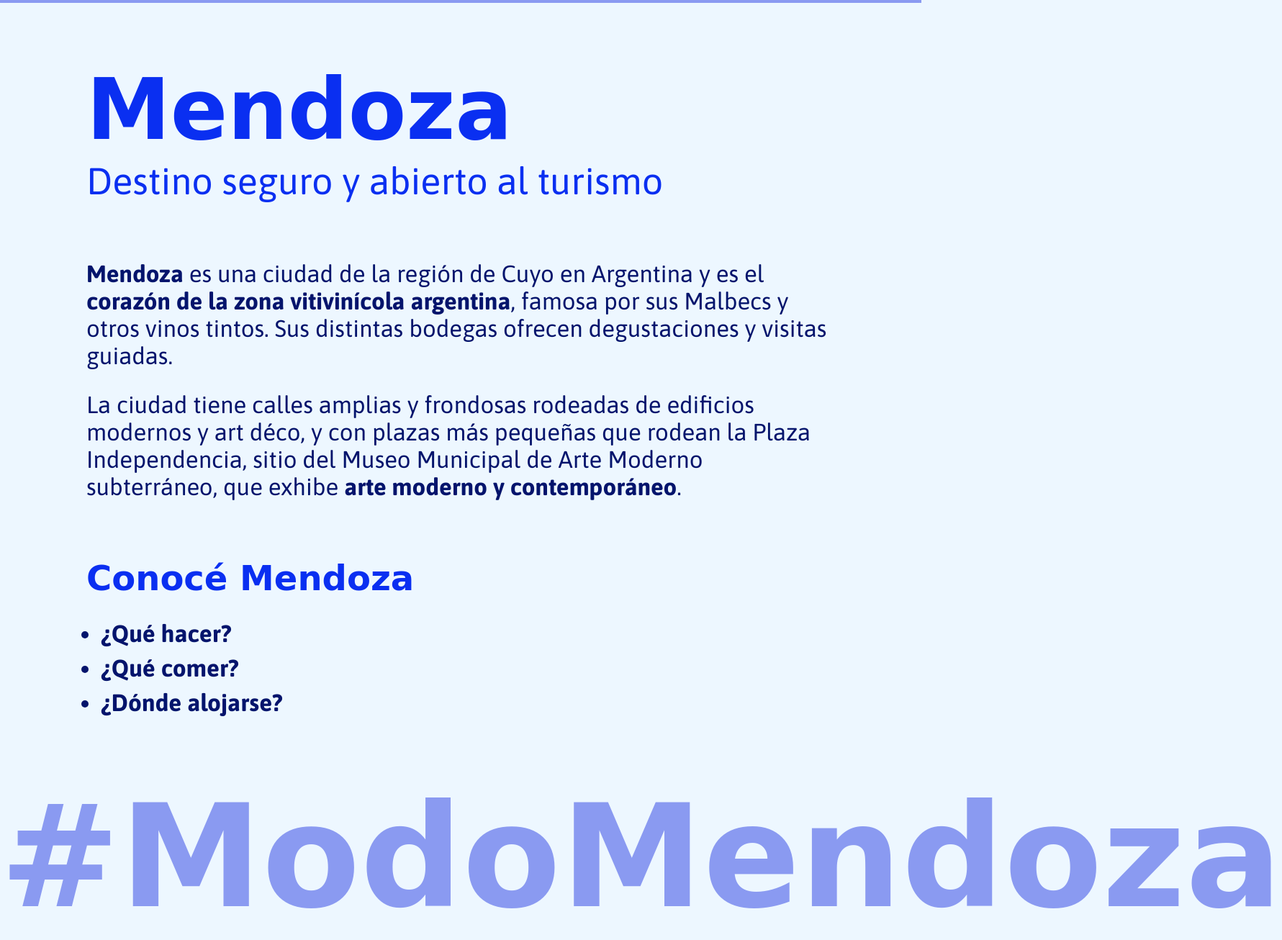
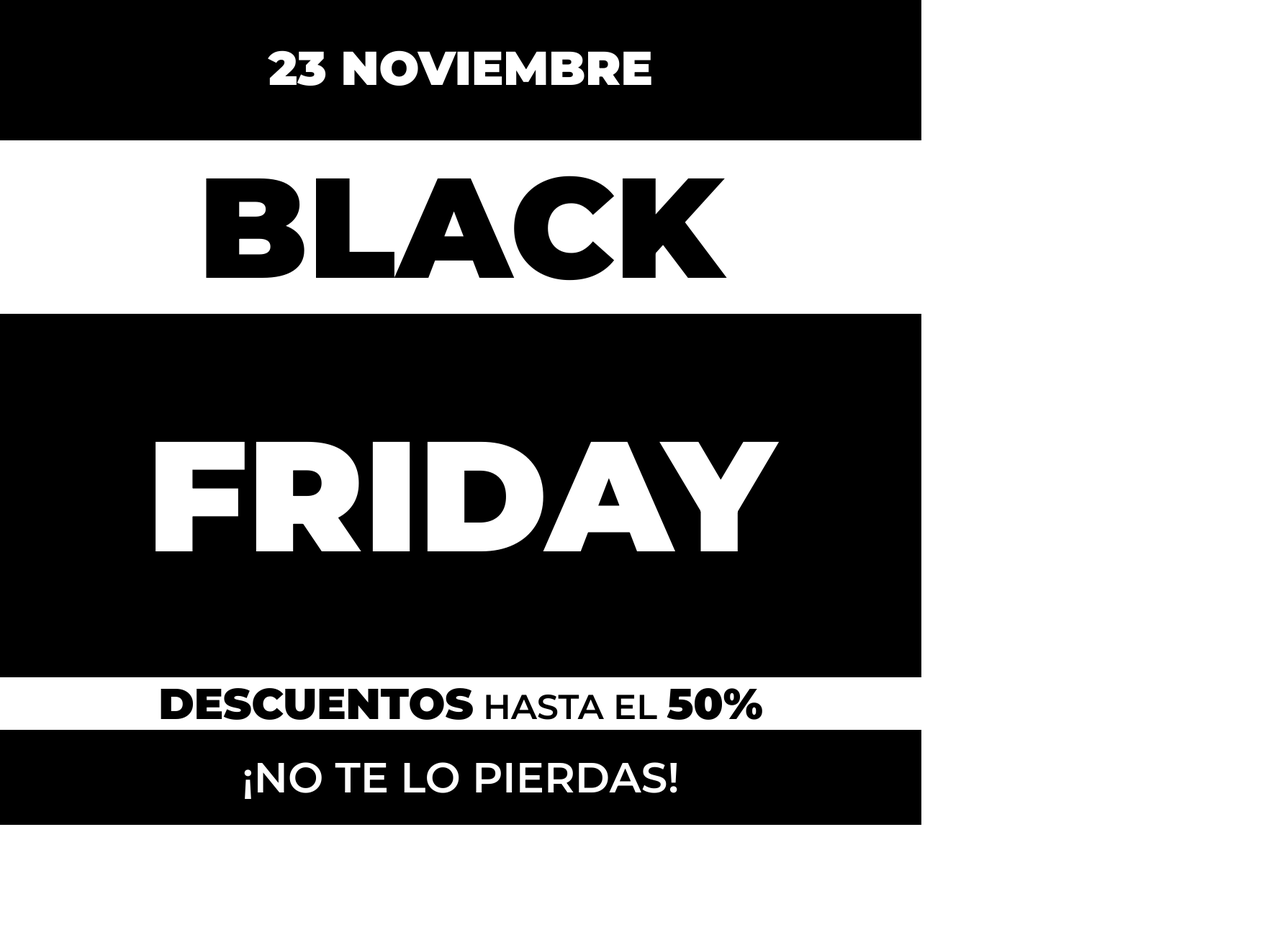
Before and after one commit to florluzduarte/desafios-bootcamp-java-2023, a plain HTML site: page index.html in a window 1280 px wide. Shown: the part 6-1312 px from the top of the page at 72% size, 1781 px wide, since content can reach past the window. After the commit the page ends 1152 px from the top, so only its background shows below. Drawn offline with Linux system fonts and the light colour scheme; a web font is replaced by a local one.

Commit message:
HTML - Desafio 1 - Ejercicio 2

```diff
--- a/index.html
+++ b/index.html
@@ -3,46 +3,26 @@
   <head>
     <meta charset="UTF-8" />
     <meta name="viewport" content="width=device-width, initial-scale=1.0" />
-    <title>Laboratorio 1</title>
+    <title>Laboratorio 2</title>
     <link rel="stylesheet" href="styles.css" />
     <link rel="preconnect" href="https://fonts.googleapis.com" />
     <link rel="preconnect" href="https://fonts.gstatic.com" crossorigin />
     <link
-      href="https://fonts.googleapis.com/css2?family=Asap:wght@400;700&family=MuseoModerno:wght@400;700&display=swap"
+      href="https://fonts.googleapis.com/css2?family=Montserrat:wght@600;900&display=swap"
       rel="stylesheet"
     />
   </head>
   <body>
     <main>
-      <h1 class="title">Mendoza</h1>
-      <h2 class="subtitle">Destino seguro y abierto al turismo</h2>
-      <article>
-        <div>
-          <p>
-            <strong>Mendoza</strong> es una ciudad de la región de Cuyo en
-            Argentina y es el
-            <strong>corazón de la zona vitivinícola argentina</strong>, famosa
-            por sus Malbecs y otros vinos tintos. Sus distintas bodegas ofrecen
-            degustaciones y visitas guiadas.
-          </p>
-          <p>
-            La ciudad tiene calles amplias y frondosas rodeadas de edificios
-            modernos y art déco, y con plazas más pequeñas que rodean la Plaza
-            Independencia, sitio del Museo Municipal de Arte Moderno
-            subterráneo, que exhibe
-            <strong>arte moderno y contemporáneo</strong>.
-          </p>
-        </div>
-        <h3 class="title__list">Conocé Mendoza</h3>
-        <ul>
-          <li>¿Qué hacer?</li>
-          <li>¿Qué comer?</li>
-          <li>¿Dónde alojarse?</li>
-        </ul>
-      </article>
+      <p class="fecha bkg-black">23 noviembre</p>
+      <h1>
+        <div class="black">Black</div>
+        <div class="friday bkg-black">Friday</div>
+      </h1>
+      <p class="descuento">
+        <strong>Descuentos</strong> hasta el <strong>50%</strong>
+      </p>
+      <p class="cta bkg-black">¡No te lo pierdas!</p>
     </main>
-    <div>
-      <p class="hashtag">#ModoMendoza</p>
-    </div>
   </body>
 </html>
--- a/styles.css
+++ b/styles.css
@@ -6,74 +6,44 @@
 
 :root {
   font-size: 10px;
-  --background-color: #edf7ff;
-  --accent-color: #8a9af1;
-  --title-color: #0a2ff1;
-  --text-color: #04146c;
-  font-family: "Asap", sans-serif;
+  --primary-color: black;
+  --secondary-color: white;
+  font-family: "Montserrat", sans-serif;
+  text-align: center;
+  text-transform: uppercase;
 }
 
-body {
-  background-color: var(--background-color);
-  border-top: 1rem solid var(--accent-color);
+.bkg-black {
+  color: var(--secondary-color);
+  background-color: var(--primary-color);
 }
 
-h1,
-h3 {
-  color: var(--title-color);
-  font-family: "MuseoModerno", cursive;
+.fecha {
+  font-weight: 900;
+  font-size: 6.6rem;
+  padding: 6rem 0rem;
 }
 
-main {
-  margin: 8rem 12rem;
+.black {
+  font-size: 19.73rem;
 }
 
-.title {
-  font-size: 11.73rem;
+.friday {
+  font-size: 21.73rem;
+  padding: 12rem 0rem;
 }
 
-.subtitle {
-  font-size: 5.2rem;
-  color: var(--title-color);
-  font-weight: 300;
+.descuento {
+  font-size: 4.8rem;
+  font-weight: 600;
 }
 
-article p,
-strong,
-li {
-  color: var(--text-color);
+.descuento strong {
+  font-size: 6rem;
+  font-weight: 900;
 }
 
-article {
-  margin: 8rem 0rem;
+.cta {
+  font-size: 5.86rem;
+  padding: 3rem 0rem;
 }
-
-article p {
-  font-size: 3.3rem;
-  margin: 3rem 0rem;
-}
-
-article div {
-  margin: 8rem 0rem;
-}
-
-.title__list {
-  font-size: 4.8rem;
-}
-
-ul {
-  margin: 3rem 0rem;
-}
-
-li {
-  margin: 1rem 2rem;
-  font-weight: 700;
-  font-size: 3.33rem;
-}
-
-.hashtag {
-  color: var(--accent-color);
-  font-family: "MuseoModerno", cursive;
-  font-size: 19.86rem;
-  font-weight: 700;
-}
```
